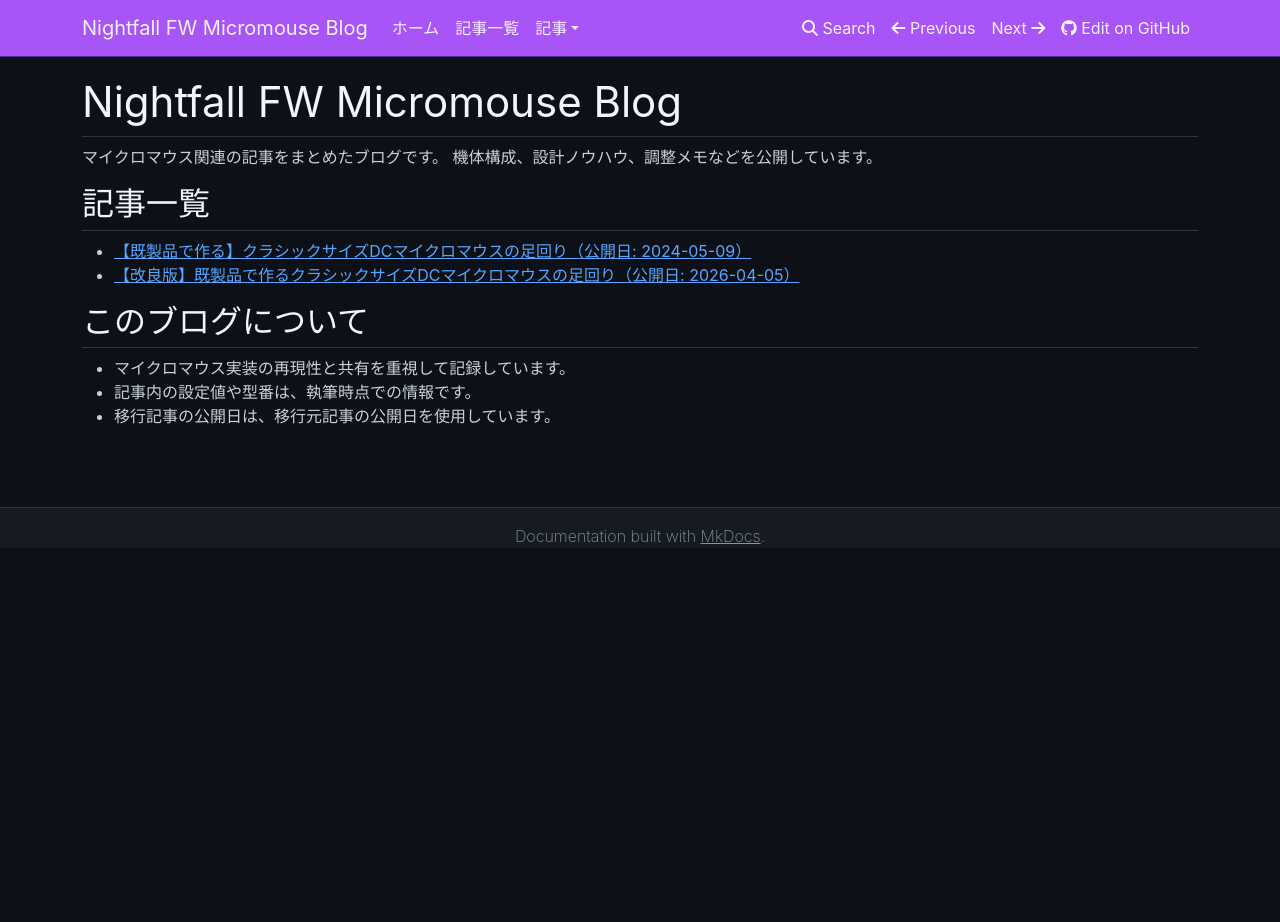
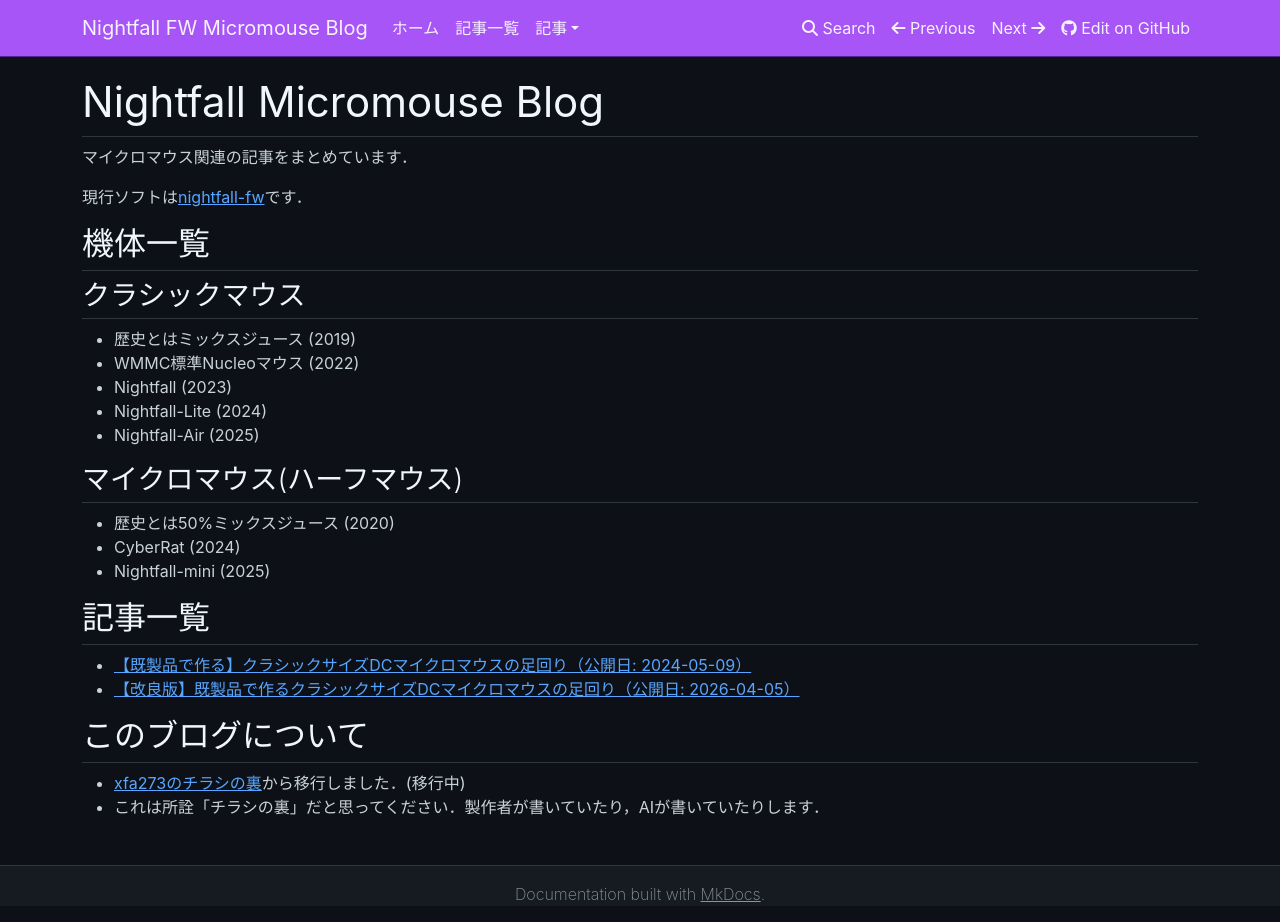
Before and after one commit to xfa273/nightfall-fw, an MkDocs documentation site: the page built from docs/blog/README.md, in a window 1280 px wide and 922 px high. Built offline with MkDocs 1.6.1, drawn with Linux system fonts in a browser that asks for light colours; nearby versions of some CDN libraries.

Commit message:
docs(blog): update top page and fix intro list markup

```diff
--- a/docs/blog/README.md
+++ b/docs/blog/README.md
@@ -1,7 +1,23 @@
-# Nightfall FW Micromouse Blog
+# Nightfall Micromouse Blog
 
-マイクロマウス関連の記事をまとめたブログです。
-機体構成、設計ノウハウ、調整メモなどを公開しています。
+マイクロマウス関連の記事をまとめています．
+
+現行ソフトは[nightfall-fw](https://github.com/xfa273/nightfall-fw)です．
+
+## 機体一覧
+### クラシックマウス
+
+- 歴史とはミックスジュース (2019)
+- WMMC標準Nucleoマウス (2022)
+- Nightfall (2023)
+- Nightfall-Lite (2024)
+- Nightfall-Air (2025)
+
+### マイクロマウス(ハーフマウス)
+
+- 歴史とは50%ミックスジュース (2020)
+- CyberRat (2024)
+- Nightfall-mini (2025)
 
 ## 記事一覧
 
@@ -10,6 +26,5 @@
 
 ## このブログについて
 
-- マイクロマウス実装の再現性と共有を重視して記録しています。
-- 記事内の設定値や型番は、執筆時点での情報です。
-- 移行記事の公開日は、移行元記事の公開日を使用しています。
+- [xfa273のチラシの裏](https://xfa273-backofchirashi.hatenablog.com/)から移行しました．(移行中)
+- これは所詮「チラシの裏」だと思ってください．製作者が書いていたり，AIが書いていたりします．
```
Also changed, not shown: docs/blog/posts/2026-04-05_classic-dc-footwork-improved/README.md (+2 -0 lines).
